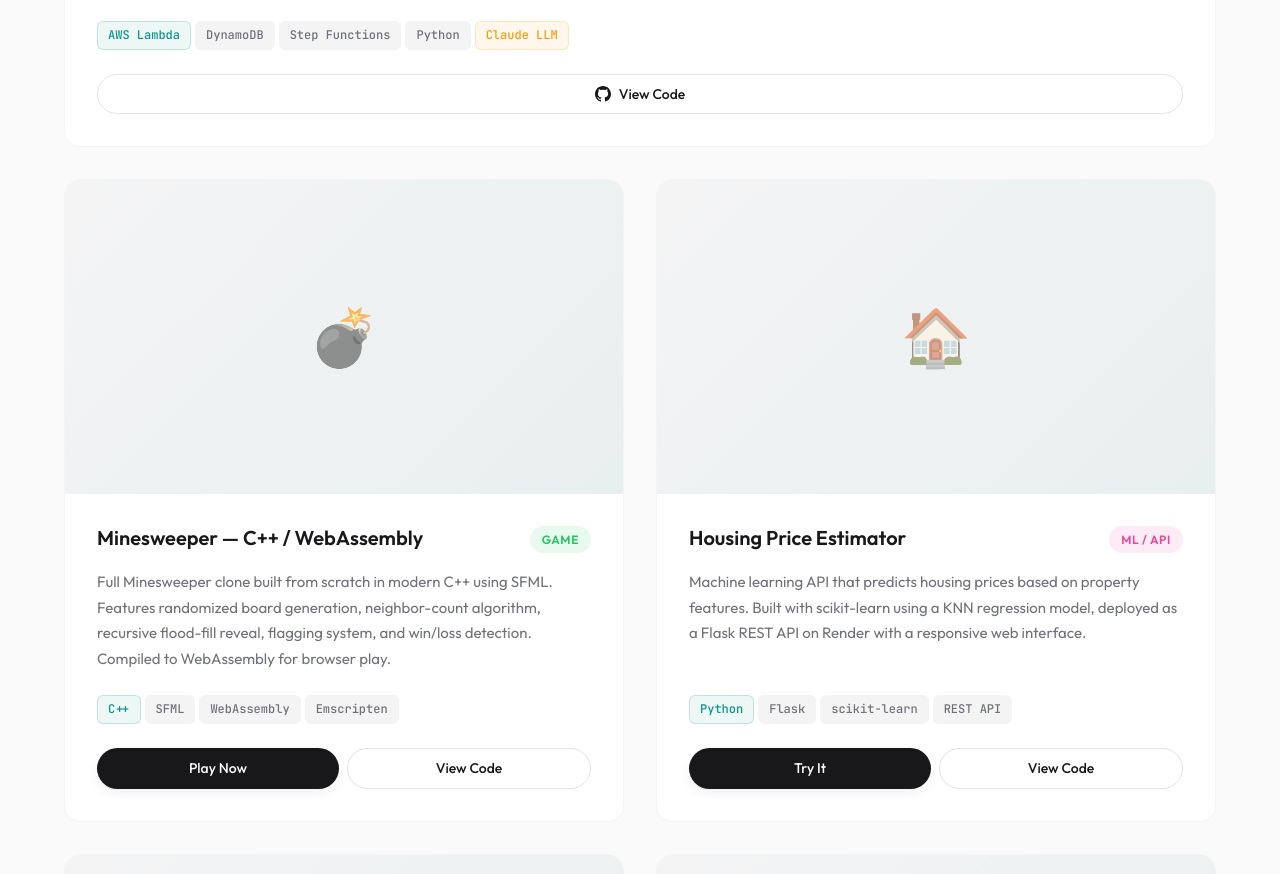
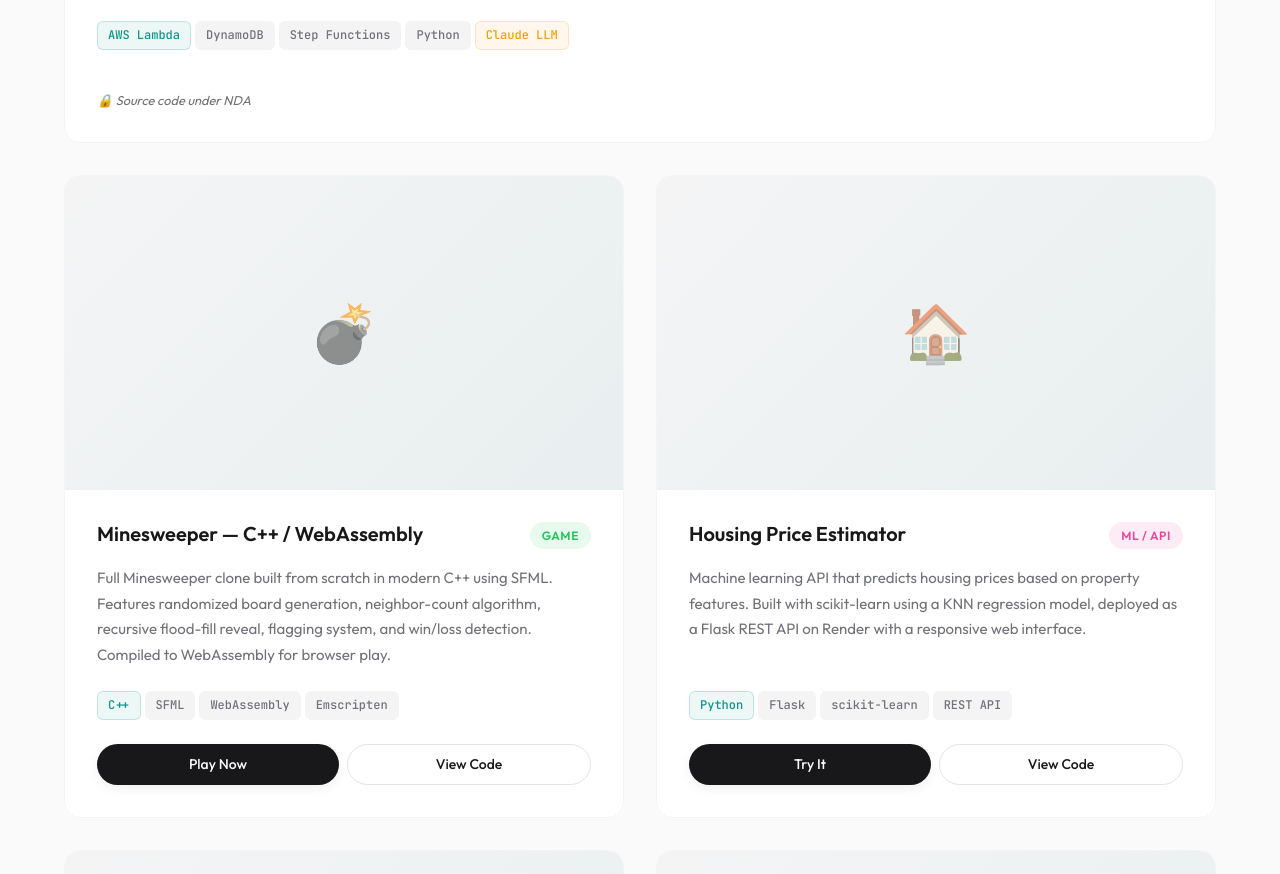
Before and after one commit to ryangreene9000/RyansWebsite, a plain HTML site: page projects.html in a window 1280 px wide. Shown: the part 1205-2079 px from the top of the page. Drawn offline with Linux system fonts and the light colour scheme.

Commit message:
changed something

```diff
--- a/projects.html
+++ b/projects.html
@@ -318,14 +318,9 @@
                                 <span class="tag">Python</span>
                                 <span class="tag tag-accent">Claude LLM</span>
                             </div>
-                            <div class="project-card-actions">
-                                <a href="https://github.com/ryangreene9000" class="btn btn-secondary btn-sm" target="_blank">
-                                    <svg width="16" height="16" viewBox="0 0 24 24" fill="currentColor">
-                                        <path d="M12 0c-6.626 0-12 5.373-12 12 0 5.302 3.438 9.8 8.207 11.387.599.111.793-.261.793-.577v-2.234c-3.338.726-4.033-1.416-4.033-1.416-.546-1.387-1.333-1.756-1.333-1.756-1.089-.745.083-.729.083-.729 1.205.084 1.839 1.237 1.839 1.237 1.07 1.834 2.807 1.304 3.492.997.107-.775.418-1.305.762-1.604-2.665-.305-5.467-1.334-5.467-5.931 0-1.311.469-2.381 1.236-3.221-.124-.303-.535-1.524.117-3.176 0 0 1.008-.322 3.301 1.23.957-.266 1.983-.399 3.003-.404 1.02.005 2.047.138 3.006.404 2.291-1.552 3.297-1.23 3.297-1.23.653 1.653.242 2.874.118 3.176.77.84 1.235 1.911 1.235 3.221 0 4.609-2.807 5.624-5.479 5.921.43.372.823 1.102.823 2.222v3.293c0 .319.192.694.801.576 4.765-1.589 8.199-6.086 8.199-11.386 0-6.627-5.373-12-12-12z"/>
-                                    </svg>
-                                    View Code
-                                </a>
-                            </div>
+                            <p style="font-size: 0.8rem; color: var(--color-text-muted); font-style: italic; margin-top: var(--space-md);">
+                                🔒 Source code under NDA
+                            </p>
                         </div>
                     </article>
 
```
